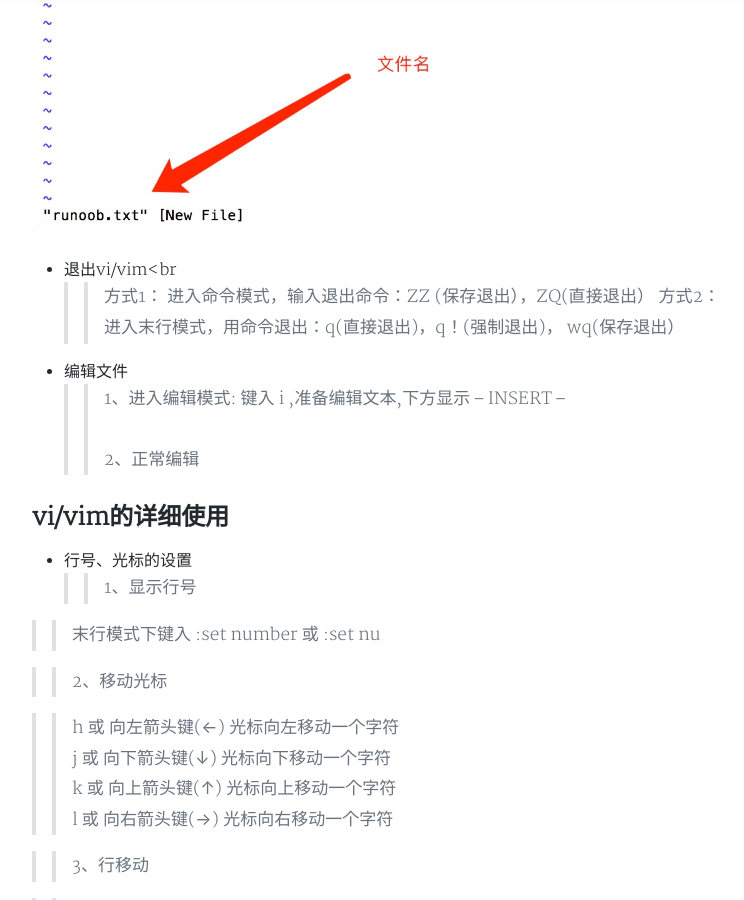
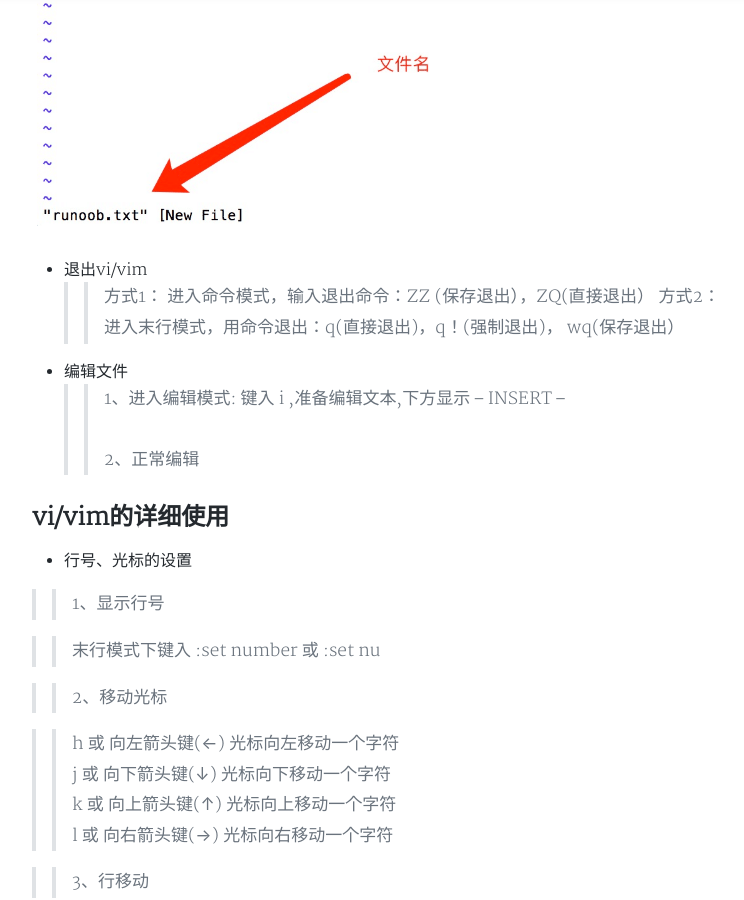
Before and after one commit to zhangwenyuer/zhangwenyuer.github.io, a Jekyll site: the page built from _posts/2018-05-08-Linux-vi.md, in a window 1280 px wide and 900 px high, scrolled down 2016 px. Shown: the whole window, without its empty margins (248-992 px from the left). Built offline with Jekyll 4.4.1, drawn with Linux system fonts in a browser that asks for light colours; nearby versions of some CDN libraries; a style sheet for code colours, icons or effects is not loaded.

```diff
--- a/_posts/2018-05-08-Linux-vi.md
+++ b/_posts/2018-05-08-Linux-vi.md
@@ -13,13 +13,17 @@ cover: '/assets/img/1.png'
 ## vi介绍
 
 >>vi是由加州大学伯克利分校 Bill Joy 开发的文本编辑器，vi只能是编辑字符，不能编辑字体或对段落进行排版。vi的设计目的是为了不使用鼠标，方便快速的编辑文本。
+
 ## vi的三种状态
+
+
 >* 命令模式（command mode)
 >>>输入命令,控制屏幕光标的移动；字符、字或行的删除
 >* 插入模式（insert mode)
 >>>文字输入、各种编辑
 >* 末行模式（last line mode）
 >>>文件保存或退出,设置编辑环境，如寻找字符串、列出行号……
+
 
 ## 三种状态的切换
 ![](/assets/img/vi.jpg)
@@ -37,7 +41,7 @@ cover: '/assets/img/1.png'
 
 ![](/assets/img/vii.png)
 
-* 退出vi/vim<br
+* 退出vi/vim<br>
 >>方式1：
  进入命令模式，输入退出命令：ZZ (保存退出），ZQ(直接退出）
  >>方式2：
@@ -51,6 +55,7 @@ cover: '/assets/img/1.png'
 ## vi/vim的详细使用
 
 * 行号、光标的设置
+
 >>1、显示行号<br>
 
 >>末行模式下键入 :set number   或 :set nu<br>
@@ -58,9 +63,9 @@ cover: '/assets/img/1.png'
 >>2、移动光标  <br>
 
 >>h 或 向左箭头键(←)	光标向左移动一个字符<br>
->>j 或 向下箭头键(↓)	光标向下移动一个字符<br>
->>k 或 向上箭头键(↑)	光标向上移动一个字符<br>
->>l 或 向右箭头键(→)	光标向右移动一个字符<br>
+j 或 向下箭头键(↓)	光标向下移动一个字符<br>
+k 或 向上箭头键(↑)	光标向上移动一个字符<br>
+l 或 向右箭头键(→)	光标向右移动一个字符<br>
 
 >>3、行移动<br>
 
@@ -91,6 +96,7 @@ a  插入当前字符后
 A  插入当前行尾
 o  插入当前行下一行
 O  插入当前行上一行
+
 >>2、文本删除
 
 >>`dd:  删除当前行 `
@@ -131,9 +138,11 @@ ncc :   改变当前行起n行的内容
  S:  用跟随在其后的字符串替换当前行
  nS:  用跟随在其后的字符串替换当前行起的n 行
  `/g   全局操作`
- 举例：
+
+ >>举例：
   :s/vivian   /sky   /g  替换当前行所有 vivian 为 sky ；
   :n，$s/vivian  /sky  /g  替换第 n 行开始到最后一行中每一行所有 vivian 为 sk；
+
 >> 6、行移动
 
 >>命令模式（实质是先把要移动的n行先删除,然后粘贴到目的行）步骤如下:
```
Also changed, not shown: other parts of _posts/2018-05-08-Linux-vi.md (+2 -1 lines), _posts/2018-05-05-DP-LCS.md (+1 -1 lines), _posts/2018-05-06-ACM-forever 0.5.md (+1 -1 lines).
